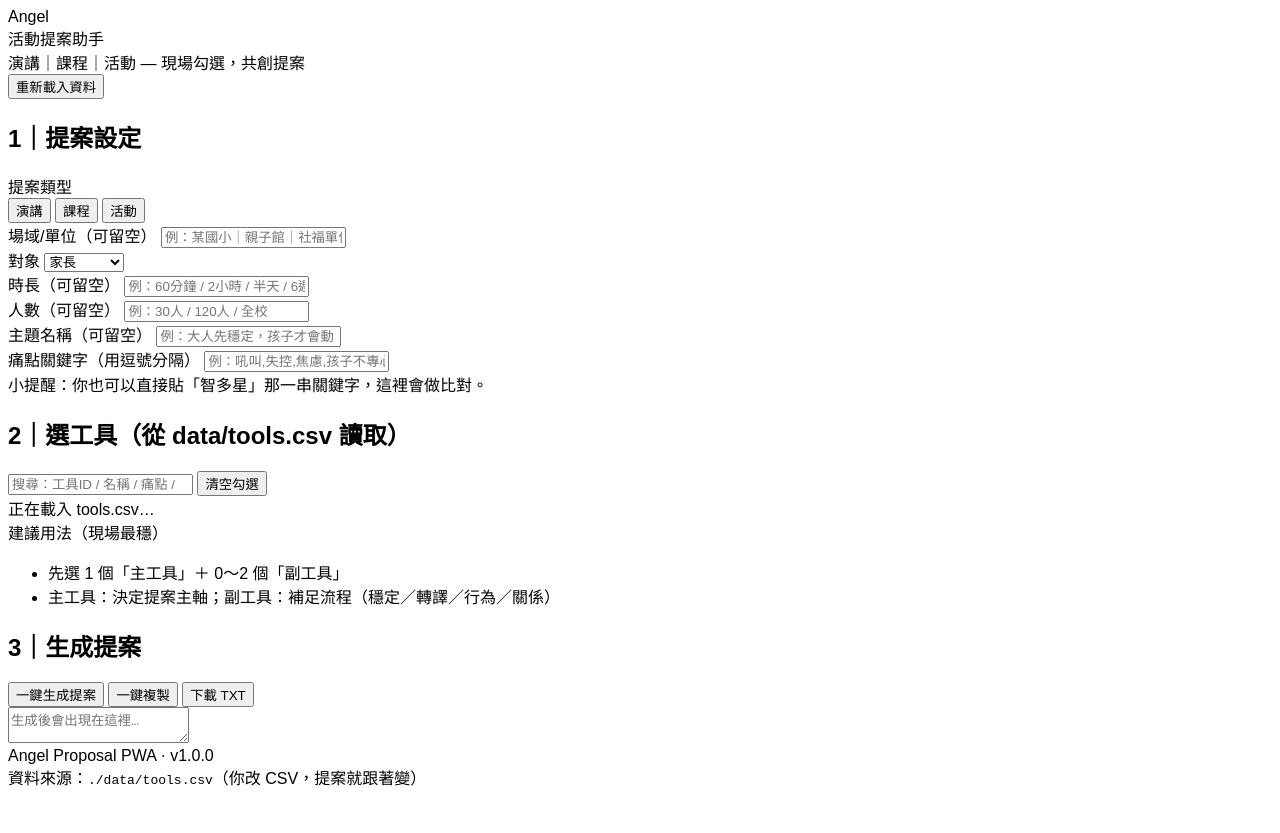
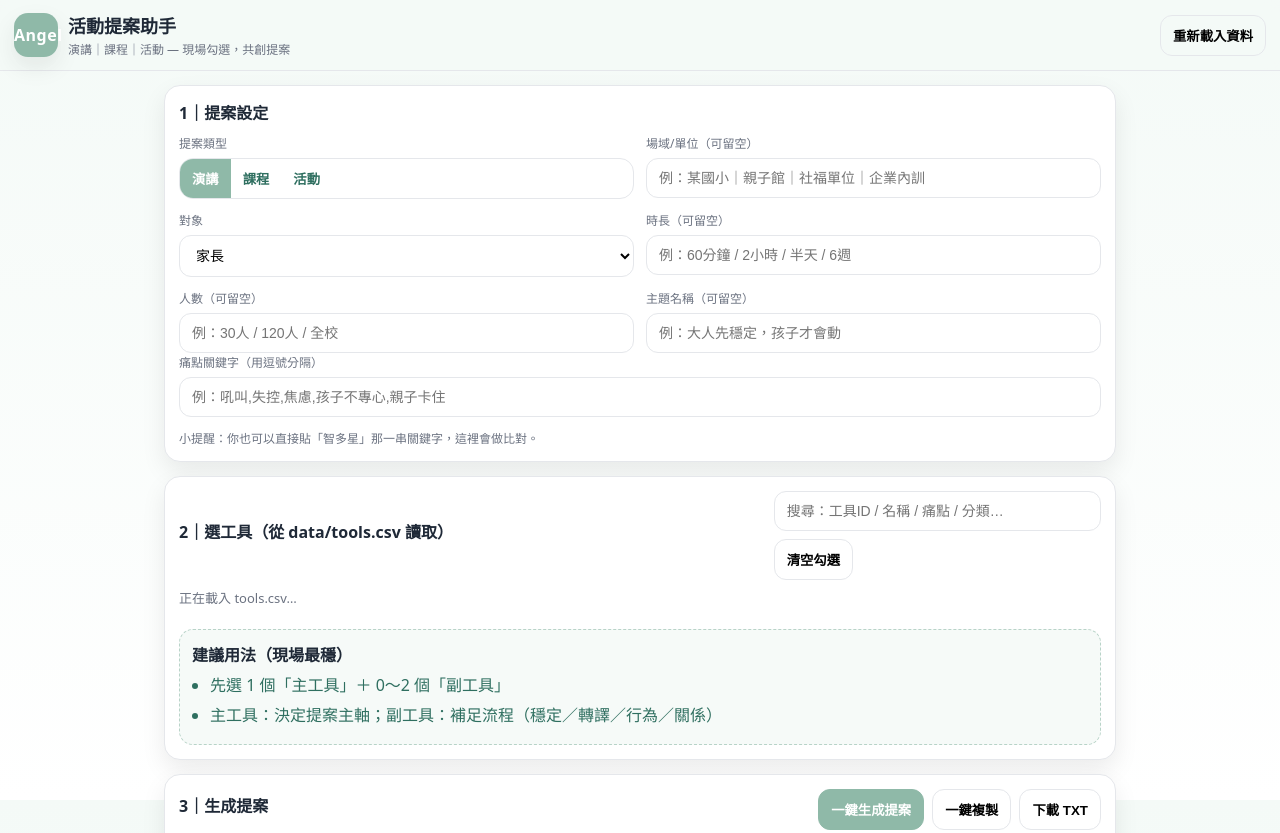
Before and after one commit to Angel0973180707/angel-proposal-pwa, a plain HTML site: page index.html in a window 1280 px wide. Shown: the top 833 px of the page. Before the commit the page ends 800 px from the top, so only its background shows below. Drawn offline with Linux system fonts and the light colour scheme.

Commit message:
Update style.css

```diff
--- a/style.css
+++ b/style.css
@@ -1 +1,244 @@
-body{font-family:sans-serif}
+:root{
+  --bg:#f4faf7;
+  --card:#ffffff;
+  --text:#1f2937;
+  --muted:#6b7280;
+  --line:#e5e7eb;
+  --brand:#8FB9A8;
+  --brand2:#2f6f60;
+  --shadow: 0 10px 24px rgba(0,0,0,.08);
+  --radius:16px;
+}
+
+*{box-sizing:border-box}
+html,body{height:100%}
+body{
+  margin:0;
+  font-family: system-ui, -apple-system, "Noto Sans TC", "PingFang TC", "Microsoft JhengHei", sans-serif;
+  background: linear-gradient(180deg, #f4faf7 0%, #ffffff 100%);
+  color:var(--text);
+}
+
+.topbar{
+  position:sticky; top:0; z-index:10;
+  background: rgba(244,250,247,.85);
+  backdrop-filter: blur(8px);
+  border-bottom:1px solid var(--line);
+  padding:12px 14px;
+  display:flex;
+  align-items:center;
+  justify-content:space-between;
+  gap:12px;
+}
+
+.brand{display:flex; align-items:center; gap:10px}
+.badge{
+  width:44px; height:44px;
+  border-radius:14px;
+  background: var(--brand);
+  color:#fff;
+  display:grid; place-items:center;
+  font-weight:800;
+  letter-spacing:.5px;
+  box-shadow: var(--shadow);
+}
+.title{font-weight:900; font-size:18px}
+.subtitle{font-size:12px; color:var(--muted); margin-top:2px}
+
+.wrap{
+  max-width: 980px;
+  margin: 14px auto 40px;
+  padding: 0 14px;
+}
+
+.card{
+  background:var(--card);
+  border:1px solid var(--line);
+  border-radius: var(--radius);
+  box-shadow: var(--shadow);
+  padding: 14px;
+  margin: 14px 0;
+}
+
+h2{
+  margin: 0 0 10px;
+  font-size: 16px;
+}
+
+.grid2{
+  display:grid;
+  grid-template-columns: repeat(2, minmax(0,1fr));
+  gap: 12px;
+}
+@media (max-width: 720px){
+  .grid2{grid-template-columns: 1fr}
+}
+
+.field{display:flex; flex-direction:column; gap:6px}
+label{font-size:12px; color:var(--muted)}
+input, select, textarea{
+  width:100%;
+  border:1px solid var(--line);
+  border-radius: 12px;
+  padding: 11px 12px;
+  font-size: 14px;
+  outline:none;
+  background:#fff;
+}
+input:focus, select:focus, textarea:focus{
+  border-color: var(--brand);
+  box-shadow: 0 0 0 3px rgba(143,185,168,.25);
+}
+
+.hint{
+  margin-top:6px;
+  font-size:12px;
+  color:var(--muted);
+}
+
+.row{
+  display:flex;
+  align-items:center;
+  justify-content:space-between;
+  gap: 10px;
+  flex-wrap:wrap;
+}
+.toolsbar{display:flex; gap:8px; flex-wrap:wrap; align-items:center}
+.toolsbar input{min-width: 240px}
+
+.seg{
+  display:flex;
+  border:1px solid var(--line);
+  border-radius: 14px;
+  overflow:hidden;
+  background:#fff;
+}
+.segbtn{
+  border:0;
+  padding:10px 12px;
+  background:transparent;
+  cursor:pointer;
+  font-weight:800;
+  color:var(--brand2);
+}
+.segbtn.active{
+  background: var(--brand);
+  color:#fff;
+}
+
+.btn{
+  border:1px solid var(--line);
+  background:#fff;
+  padding:10px 12px;
+  border-radius: 12px;
+  cursor:pointer;
+  font-weight:800;
+}
+.btn:hover{filter:brightness(.98)}
+.btn.primary{
+  background: var(--brand);
+  border-color: var(--brand);
+  color:#fff;
+}
+.btn.ghost{
+  background:transparent;
+}
+
+.status{
+  font-size:13px;
+  color:var(--muted);
+  padding:8px 0 10px;
+}
+
+.toolList{
+  display:grid;
+  grid-template-columns: repeat(2, minmax(0,1fr));
+  gap: 10px;
+}
+@media (max-width: 820px){
+  .toolList{grid-template-columns: 1fr}
+}
+
+.tool{
+  border:1px solid var(--line);
+  border-radius: 14px;
+  padding: 12px;
+  display:flex;
+  gap: 10px;
+  background:#fff;
+}
+.tool .left{
+  display:flex;
+  flex-direction:column;
+  gap: 6px;
+  flex:1;
+}
+.tool .id{
+  font-family: ui-monospace, SFMono-Regular, Menlo, monospace;
+  font-size:12px;
+  color:var(--muted);
+}
+.tool .name{font-weight:900}
+.tool .meta{
+  font-size:12px;
+  color:var(--muted);
+  line-height:1.4;
+}
+.tool .pill{
+  display:inline-block;
+  margin-top:6px;
+  font-size:12px;
+  padding:6px 10px;
+  border-radius: 999px;
+  border:1px solid var(--line);
+  color: var(--brand2);
+  background: rgba(143,185,168,.10);
+}
+
+.tool .right{
+  display:flex;
+  align-items:flex-start;
+  gap: 10px;
+}
+.chk{
+  width:20px; height:20px;
+  margin-top:2px;
+}
+
+.note{
+  margin-top: 12px;
+  padding: 12px;
+  border:1px dashed rgba(143,185,168,.6);
+  border-radius: 14px;
+  background: rgba(143,185,168,.08);
+}
+.noteTitle{font-weight:900; margin-bottom:6px}
+.note ul{margin:0; padding-left:18px; color:var(--brand2)}
+.note li{margin:6px 0}
+
+.actions{display:flex; gap:8px; flex-wrap:wrap}
+.output{
+  min-height: 340px;
+  margin-top: 10px;
+  font-family: ui-monospace, SFMono-Regular, Menlo, monospace;
+  line-height: 1.5;
+}
+
+.footer{
+  text-align:center;
+  color:var(--muted);
+  font-size:12px;
+  padding: 8px 0 2px;
+}
+.small{font-size:12px; color:var(--muted); margin-top:6px}
+
+.mini{
+  display:flex;
+  justify-content:space-between;
+  gap:10px;
+  flex-wrap:wrap;
+  margin-top:8px;
+  font-size:12px;
+  color:var(--muted);
+}
+.copyHint{color: var(--brand2); font-weight:900}
```
